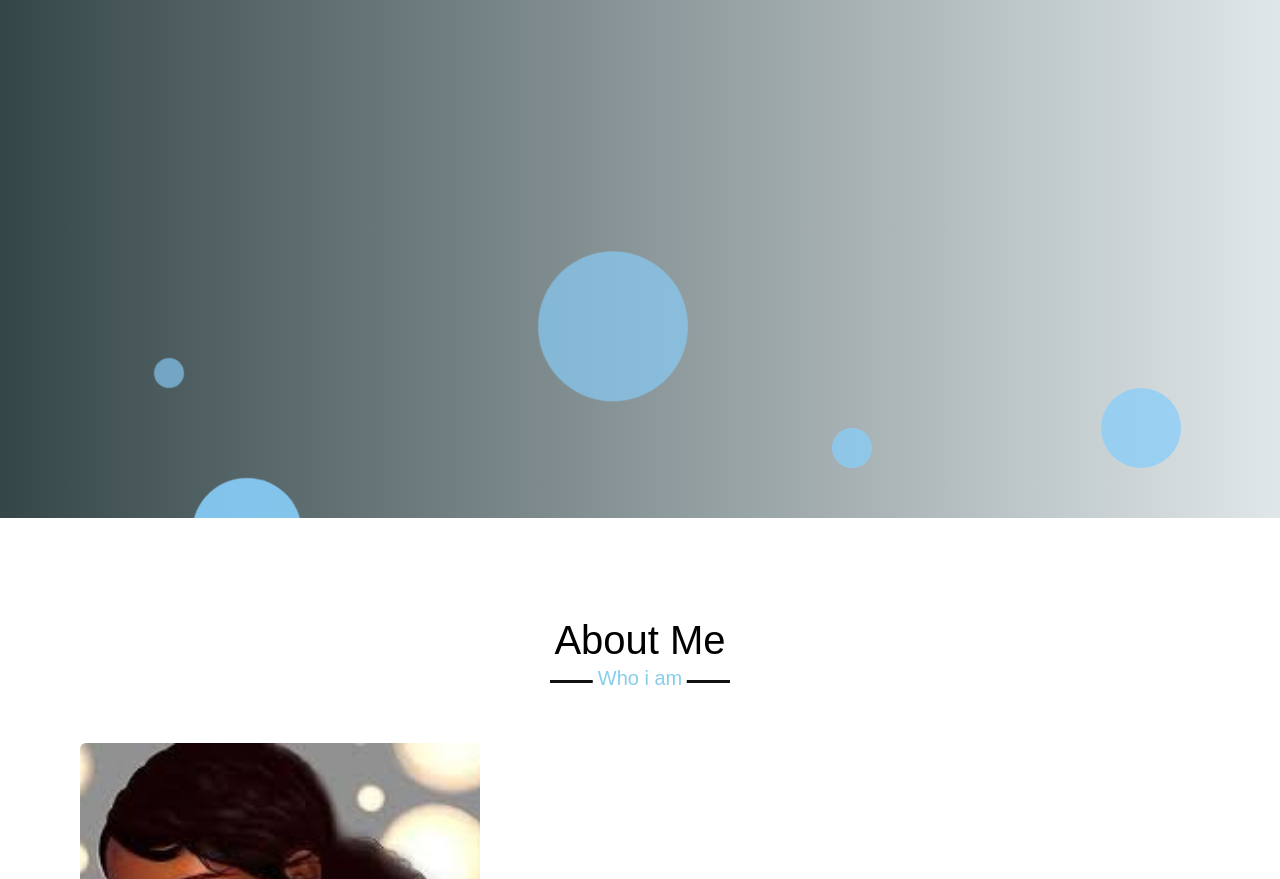
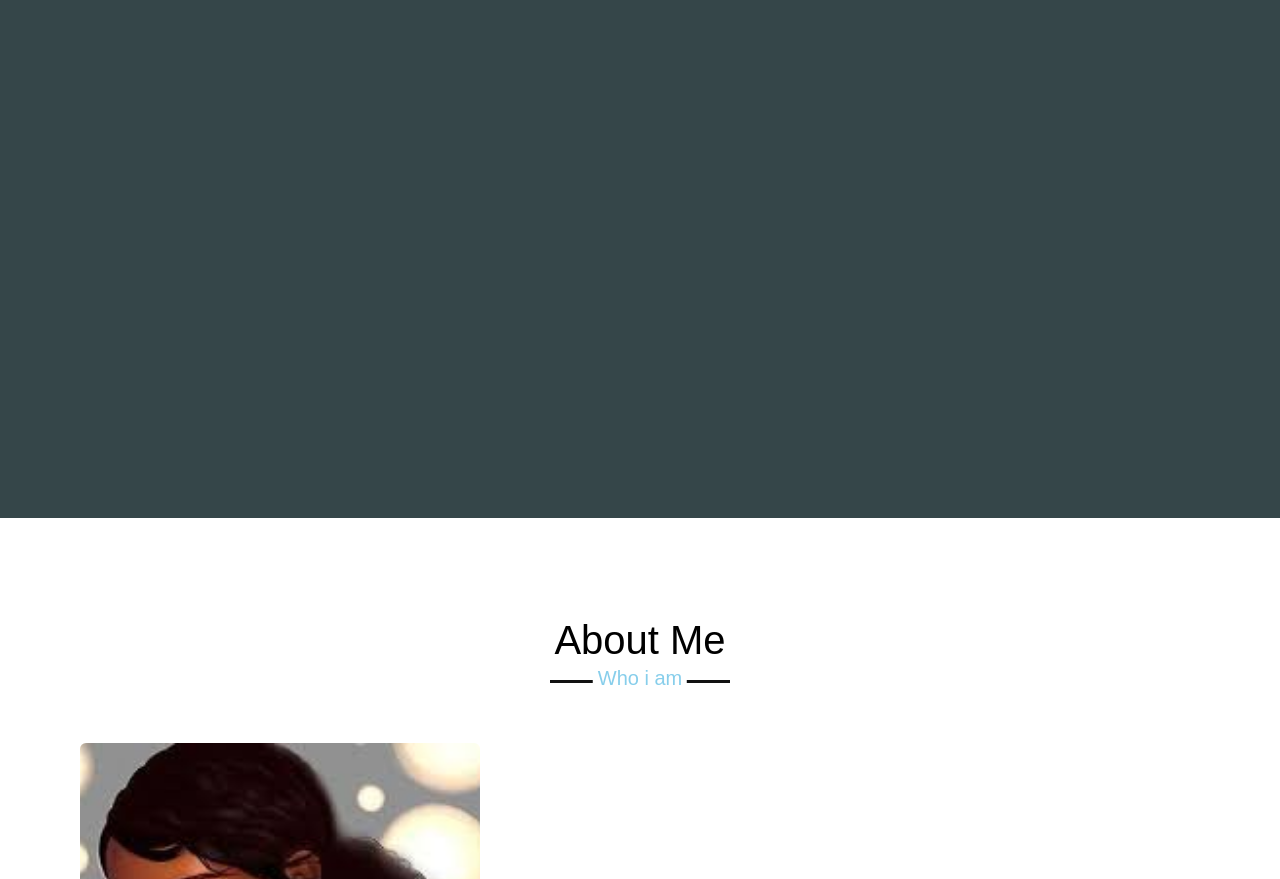
Before and after one commit to Paivy/portfolio-landing-page, a plain HTML site: page Index.html in a window 1280 px wide. Shown: the part 282-1161 px from the top of the page. Drawn offline with Linux system fonts and the light colour scheme.

```diff
--- a/Index.html
+++ b/Index.html
@@ -35,20 +35,13 @@
     <section class="home" id ="home">
         <div class="max-width">
           <div class="home-content">
-           <div class="text-1">Hello, my name is</div>
+           <p class="text-1">Hello, my name is</p>
            <div class="text-2">Paivy Eshirera</div>
            <div class="text-3">and i'm a web developer <span class="typing"></span></div>
            <!--<a href="#"> Hire Me</a>-->
           </div>
       </div>
-      <ul class="box-area">
-         <li></li>
-         <li></li>
-         <li></li>
-         <li></li>
-         <li></li>
-         <li></li>
-      </ul>
+
     </section>
 </div>
 <!--about section start-->
--- /dev/null
+++ b/paivy/style2.css
@@ -0,0 +1,3 @@
+h2{
+    color: aquamarine;
+}
--- a/style.css
+++ b/style.css
@@ -32,7 +32,6 @@ html{
     display: flex;
     align-items: center;
     justify-content: space-between;
-
 }
 .navbar .logo a{
     color: #fff;
@@ -98,76 +97,9 @@ html{
 }
 /*home section styling*/
 .animation-area{
-    background: linear-gradient(to left, #E0E7E9,#354649);
+    background: #354649;
     width: 100%;
     height: 100vh;
-}
-.box-area{
-    position: absolute;
-    top: 0;
-    left: 0;
-    width: 100%;
-    height: 100%;
-    overflow:hidden;
-}
-.box-area li{
-    position:absolute;
-    display: block;
-    list-style: none;
-    width: 25px;
-    height: 25px;
-    border-radius: 50%;
-    background: lightskyblue;
-    animation: animate 20s linear infinite;
-    bottom: -150px;
-}
-.box-area li:nth-child(1){
-    left: 86%;
-    width: 80px;
-    height: 80px;
-    animation-delay:0s ;
-}
-.box-area li:nth-child(2){
-    left: 12%;
-    width: 30px;
-    height: 30px;
-    animation-delay:1.50s ;
-    animation-duration: 10s;
-}
-.box-area li:nth-child(3){
-    left: 70%;
-    width: 100px;
-    height: 100px;
-    animation-delay:5.5s ;
-}
-.box-area li:nth-child(4){
-    left: 42%;
-    width: 150px;
-    height: 150px;
-    animation-delay:0s ;
-    animation-duration: 15s;
-}
-.box-area li:nth-child(5){
-    left: 65%;
-    width: 40px;
-    height: 40px;
-    animation-delay:0s;
-}
-.box-area li:nth-child(6){
-    left: 15%;
-    width: 110px;
-    height: 110px;
-    animation-delay:3.0s;
-}
-@keyframes animate{
-    0%{
-        transform: translateY(0) rotate(0deg);
-        opacity: 1;
-    }
-    100%{
-        transform: translateY(-800px) rotate(360deg);
-        opacity: 0;
-    }
 }
 
 .home{
@@ -415,7 +347,7 @@ section .title::after{
     background: skyblue;
 }
 
-}
+
 .skills-content .right .css::before{
     width: 73%;
 }
@@ -423,7 +355,7 @@ section .title::after{
     width: 83%;
 }
 
-}
+
 .skills-content .right .js::before{
     width: 63%;
 }
```
Also changed, not shown: paivy/paivy.html (added, +32 -0 lines), 1 other file.
